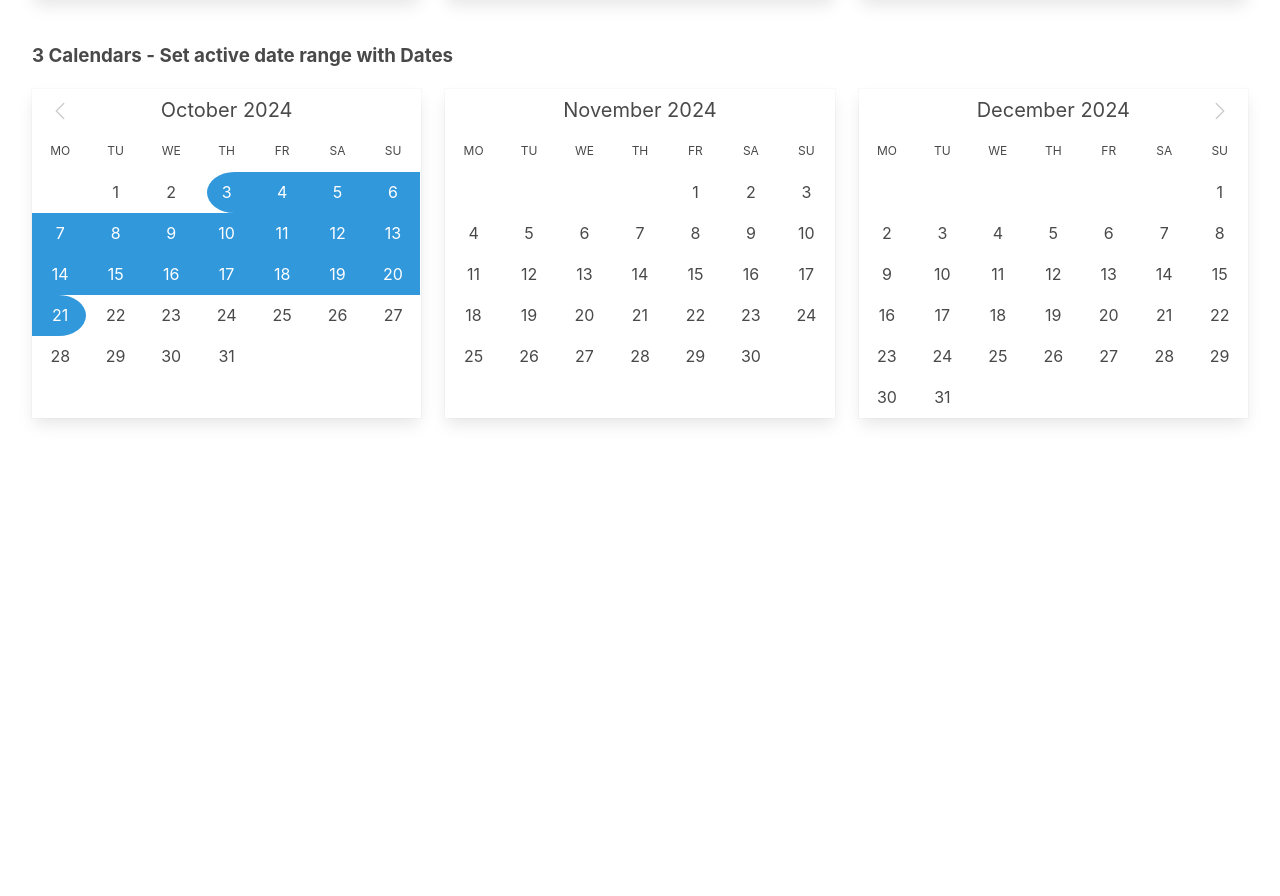
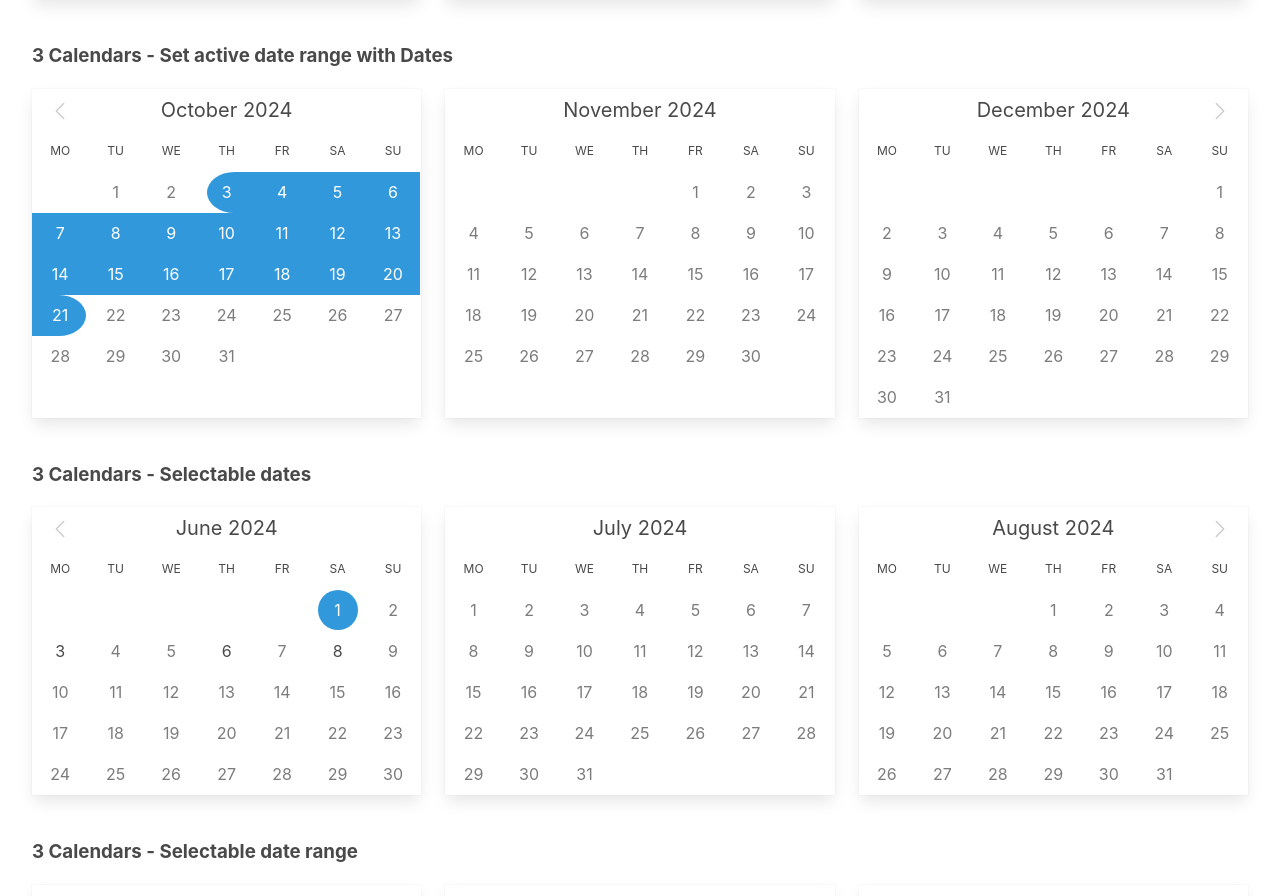
Before and after one commit to helpermedia/helper-react-calendar, a React (Vite) app: page / in a window 1280 px wide. Shown: the part 1897-2793 px from the top of the page. Before the commit the page ends 2371 px from the top, so only its background shows below. Built offline with nearby package versions, Linux system fonts and the light colour scheme.

Commit message:
Add class names for selectable dates

```diff
--- a/src/components/Calendar.tsx
+++ b/src/components/Calendar.tsx
@@ -4,11 +4,11 @@ import IconNext from '../assets/next.svg?react'
 import Month from './Month'
 import { CalMonth, CalWeek, CalDay } from '../types'
 import { Locale, format, isSameDay, getWeek, addMonths } from 'date-fns'
-import { da, enUS } from 'date-fns/locale'
+import { enUS } from 'date-fns/locale'
 
 type Props = {
   active?: Date | string | { dates: Date[] } | { dateRange: Date[] }
-  selectable?: { dates?: Date[], dateRange?: Date[] }
+  selectable?: 'all' | { dates: Date[] } | { dateRanges: Date[] | Date[][] }
   numberOfMonths?: number
   changeMonth?: boolean
   changeYear?: boolean
@@ -43,8 +43,39 @@ const getActiveDates = (active: Date | string | { dates: Date[] } | { dateRange:
   }
 }
 
+/* Return array of all selectable dates */
+const getSelectableDates = (selectable: { dates: Date[] } | { dateRanges: Date[] | Date[][] }) => {
+  if ('dates' in selectable) {
+    return selectable.dates
+  }
+  else if ('dateRanges' in selectable) {
+    let selectableDateRanges: Date[][] = []
+    // Check if first element is a Date or an array of Dates.
+    if (selectable.dateRanges[0] instanceof Date) {
+      selectableDateRanges = [selectable.dateRanges] as Date[][]
+    }
+    else {
+      selectableDateRanges = selectable.dateRanges as Date[][]
+    }
+
+    const dates: Date[] = []
+    selectableDateRanges.forEach(dateRange => {
+      // Generate an array of dates between the start and end date
+      const startDate = dateRange[0]
+      const endDate = dateRange[1]
+      for (let d = new Date(startDate); d <= endDate; d.setDate(d.getDate() + 1)) {
+        dates.push(new Date(d))
+      }
+    });
+    return dates
+  }
+  else {
+    return []
+  }
+}
+
 /* Create an array of CalMonth types */
-const getMonths = (currentDate: Date, numberOfMonths: number, activeDates: Date[],): CalMonth[] => {
+const getMonths = (currentDate: Date, numberOfMonths: number, activeDates: Date[], selectableDates: Date[] | 'all'): CalMonth[] => {
   const monthItems: CalMonth[] = []
 
   for (let i = 0; i < numberOfMonths; i++) {
@@ -53,7 +84,7 @@ const getMonths = (currentDate: Date, numberOfMonths: number, activeDates: Date[
     const monthIndex = currentDateNextMonth.getMonth()
 
     // Get the days in this month and divide them into weeks
-    const days = getDaysInMonth(year, monthIndex, activeDates)
+    const days = getDaysInMonth(year, monthIndex, activeDates, selectableDates)
     const weekNumbers = [...new Set(days.map(day => day.weekNumber))] // Get unique week numbers
     const weeks: CalWeek[] = []
 
@@ -71,9 +102,8 @@ const getMonths = (currentDate: Date, numberOfMonths: number, activeDates: Date[
   return monthItems;
 }
 
-
 /* Create an array of CalDay types in a month */
-const getDaysInMonth = (year: number, month: number, activeDates: Date[]): CalDay[] => {
+const getDaysInMonth = (year: number, month: number, activeDates: Date[], selectableDates: Date[] | 'all'): CalDay[] => {
   const days = []
   const day = new Date(year, month, 1)
   while (parseInt(format(day, 'MM')) === month + 1) {
@@ -105,6 +135,14 @@ const getDaysInMonth = (year: number, month: number, activeDates: Date[]): CalDa
       }
     }
 
+    // Check if this day is selectable and if so, add the selectable class.
+    if (selectableDates === 'all') {
+      classNames.push('selectable')
+    }
+    else if (selectableDates.find(date => isSameDay(date, day))) {
+      classNames.push('selectable')
+    }
+
     // Add the day to the days array
     days.push({
       date: new Date(day),
@@ -120,6 +158,7 @@ const getDaysInMonth = (year: number, month: number, activeDates: Date[]): CalDa
 
 export default function Calendar({
   active,
+  selectable,
   numberOfMonths = 1,
   changeMonth = false,
   changeYear = false,
@@ -128,15 +167,27 @@ export default function Calendar({
   locale = enUS,
 }: Props): React.ReactElement {
 
-
   /* Get array of active dates */
   const activeDates: Date[] = useMemo(() => active ? getActiveDates(active) : [], [active])
+
+  /* Get array of selectable dates */
+  const selectableDates: Date[] | 'all' = useMemo(
+    () => selectable
+      ? typeof selectable === 'string'
+        ? selectable
+        : getSelectableDates(selectable as { dates: Date[] } | { dateRanges: Date[] | Date[][] })
+      : [],
+    [selectable]
+  )
 
   /* Get and set the current date */
   const [currentDate, setCurrentDate] = useState<Date>(activeDates[0] || new Date())
 
   /* Create an array of CalMonth types */
-  const months: CalMonth[] = useMemo(() => getMonths(currentDate, numberOfMonths, activeDates), [currentDate, numberOfMonths, activeDates])
+  const months: CalMonth[] = useMemo(
+    () => getMonths(currentDate, numberOfMonths, activeDates, selectableDates),
+    [currentDate, numberOfMonths, activeDates, selectableDates]
+  )
 
   /* Change the current month */
   const onSelectMonth = (selectedMonth: number) => {
--- a/src/main.tsx
+++ b/src/main.tsx
@@ -10,17 +10,57 @@ ReactDOM.createRoot(document.getElementById('root')!).render(
     <div style={{ marginBottom: '2rem' }}>
       <Calendar />
     </div>
-    <h3>Change month and year</h3>
+
+    <h3>Change month and year and all dates selectable</h3>
     <div style={{ marginBottom: '2rem' }}>
-      <Calendar changeMonth={true} changeYear={true} />
+      <Calendar changeMonth={true} changeYear={true} selectable='all' />
     </div>
+
     <h3>2 Calendars - German - Set active date in Date format</h3>
     <Calendar numberOfMonths={2} locale={de} changeYear={true} active={new Date(2025, 3, 4)}/>
+
     <h3>3 Calendars - Dutch - Set active date in string format</h3>
     <Calendar numberOfMonths={3} locale={nl} changeMonth={true} active='2026-10-16' />
+
     <h3>3 Calendars - Spanish - Set active dates in Date format</h3>
     <Calendar numberOfMonths={3} locale={es} changeMonth={true} active={{dates: [new Date(2024, 5, 4), new Date(2024, 7, 3)]}} />
+
     <h3>3 Calendars - Set active date range with Dates</h3>
     <Calendar numberOfMonths={3} active={{dateRange: [new Date(2024, 9, 3), new Date(2024, 9, 21)]}} />
+
+    <h3>3 Calendars - Selectable dates</h3>
+    <Calendar
+      numberOfMonths={3}
+      active={new Date(2024, 5, 1)}
+      selectable={
+        {dates: [
+          new Date(2024, 5, 3),
+          new Date(2024, 5, 6),
+          new Date(2024, 5, 8),
+        ]}
+      }
+    />
+
+    <h3>3 Calendars - Selectable date range</h3>
+    <Calendar
+      numberOfMonths={3}
+      active={new Date(2024, 9, 1)}
+      selectable={
+        {dateRanges: [new Date(2024, 9, 3), new Date(2024, 9, 21)]}
+      }
+    />
+
+    <h3>3 Calendars - Selectable date ranges</h3>
+    <Calendar
+      numberOfMonths={3}
+      active={new Date(2024, 9, 1)}
+      selectable={
+        {dateRanges: [
+          [new Date(2024, 9, 3), new Date(2024, 9, 21)],
+          [new Date(2024, 10, 2), new Date(2024, 10, 18)],
+        ]}
+      }
+    />
+
   </React.StrictMode>,
 )
--- a/src/styles.scss
+++ b/src/styles.scss
@@ -124,9 +124,34 @@ $gap: 1.5rem;
   line-height: 2.5rem;
   height: 2.5rem;
   z-index: 1;
+}
+
+.cal-day {
+  position: relative;
+  color: lighten($font-color, 20%);
+  &.selectable {
+    color: $font-color;
+    cursor: default;
+    &:hover {
+      cursor: pointer;
+      &:before {
+        content: " ";
+        background: $link-color;
+        width: 2.5rem;
+        height: 2.5rem;
+        border-radius: 100%;
+        display: flex;
+        position: absolute;
+        top: 50%;
+        left: 50%;
+        margin-top: -1.25rem;
+        margin-left: -1.25rem;
+        z-index: -1;
+      }
+    }
+  }
   &.active {
     color: $white;
-    position: relative;
     background: $white;
     &:before {
       content: " ";
--- a/src/types/index.ts
+++ b/src/types/index.ts
@@ -18,7 +18,7 @@ export type CalDay = {
 
 export type Highlight = {
   dates?: Date[]
-  dateRange?: Date[]
+  dateRanges?: Date[]
   names: string[]
 }
 
```
